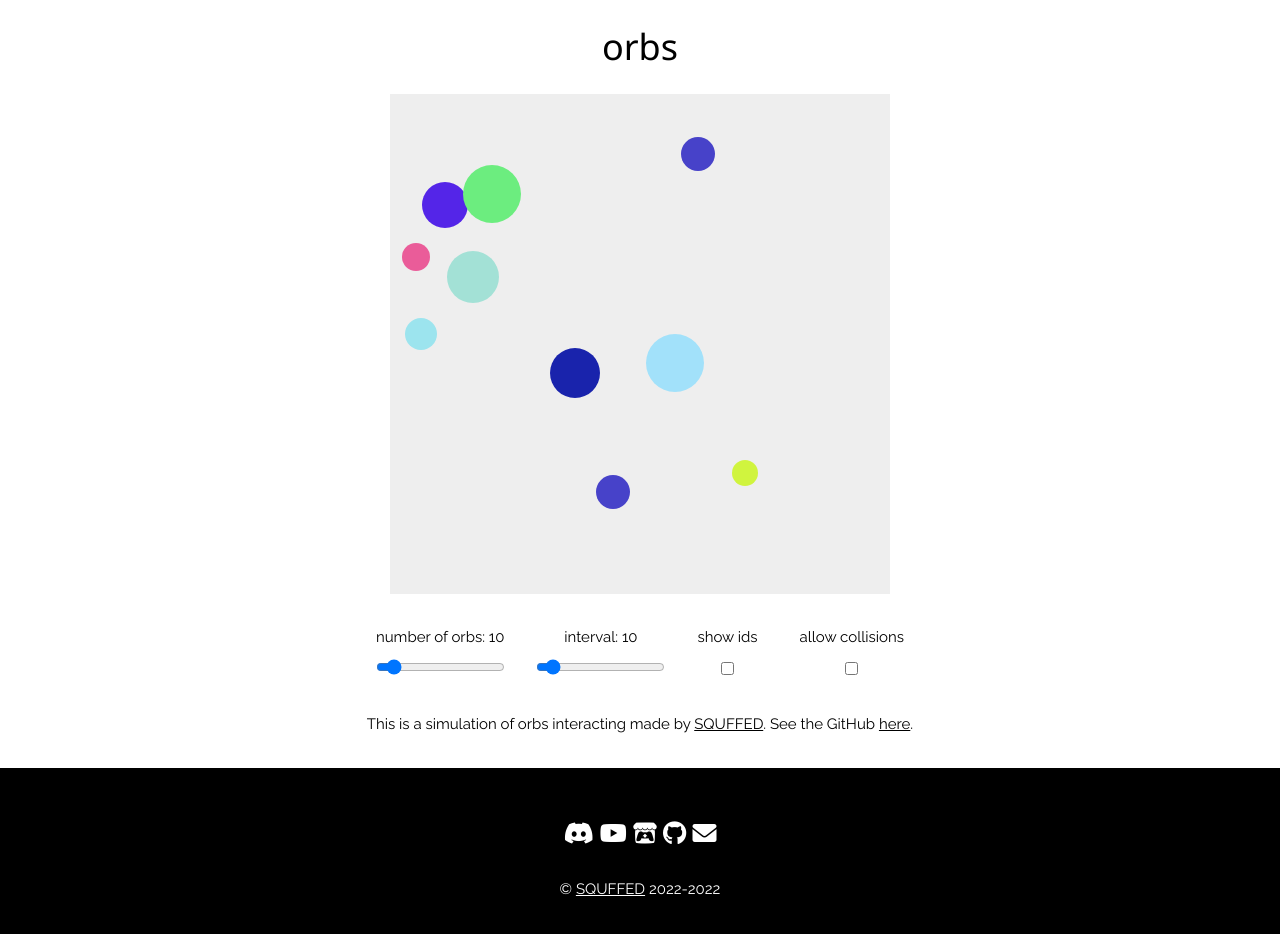
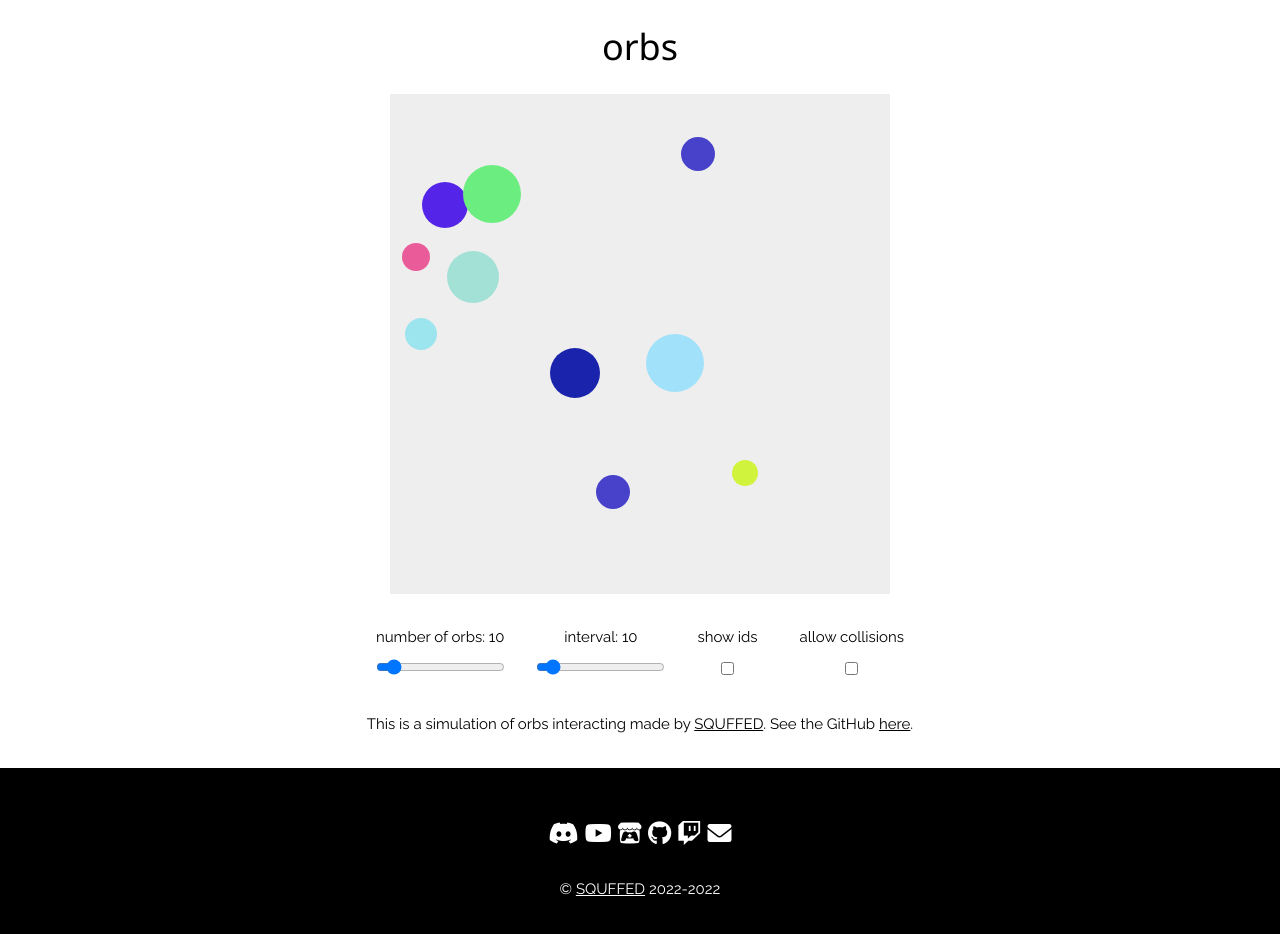
Before and after one commit to squffed/orbs, a plain HTML site: page index.html in a window 1280 px wide. Drawn offline with nearby package versions, Linux system fonts and the light colour scheme.

Commit message:
Update index.html

```diff
--- a/index.html
+++ b/index.html
@@ -42,10 +42,11 @@
     <!-- Footer -->
     <footer class="w3-center w3-black w3-padding-32">
     <div class="w3-xlarge w3-section">
-        <a href="https://discord.gg/dQf39qEYsq" target="_blank"><i class="fa-brands fa-discord w3-hover-opacity"></i></a>
+        <a href="https://discord.com/invite/vSe85K7dw7" target="_blank"><i class="fa-brands fa-discord w3-hover-opacity"></i></a>
         <a href="https://www.youtube.com/channel/UCyB-RChVKhJ8Cfx_MwzKEdA" target="_blank"><i class="fa-brands fa-youtube w3-hover-opacity"></i></a>
         <a href="https://squffed.itch.io" target="_blank"><i class="fa-brands fa-itch-io w3-hover-opacity"></i></a>
         <a href="https://github.com/squffed" target="_blank"><i class="fa-brands fa-github w3-hover-opacity"></i></a>
+        <a href="https://twitch.tv/squffedup" target="_blank"><i class="fa-brands fa-twitch w3-hover-opacity"></i></a>
         <a href="https://squffed.com/#contact" target="_blank"><i class="fa fa-envelope w3-hover-opacity"></i></a>
     </div>
     <p>© <a href="https://squffed.com" target="_blank">SQUFFED</a> 2022-2022<br></p>
```
